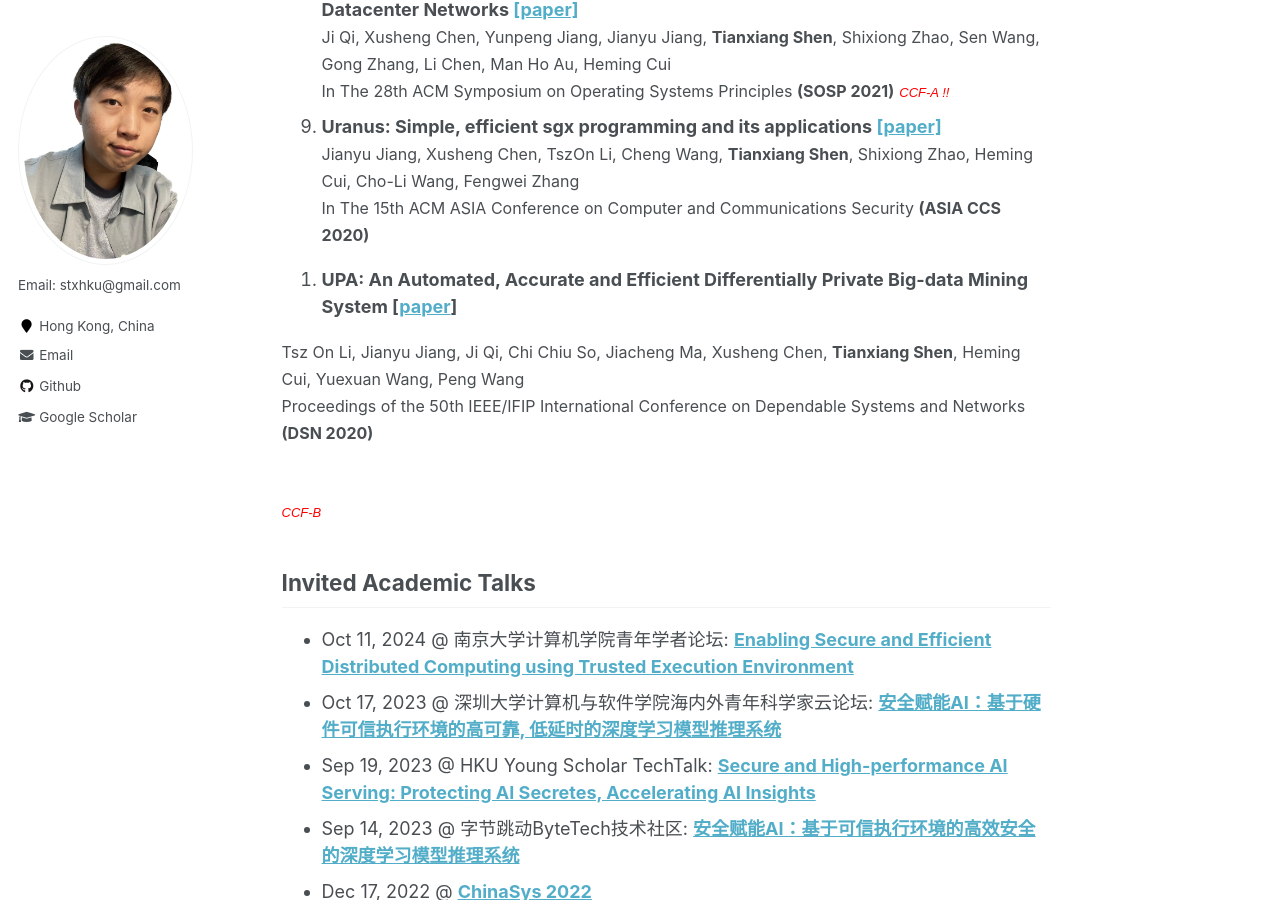
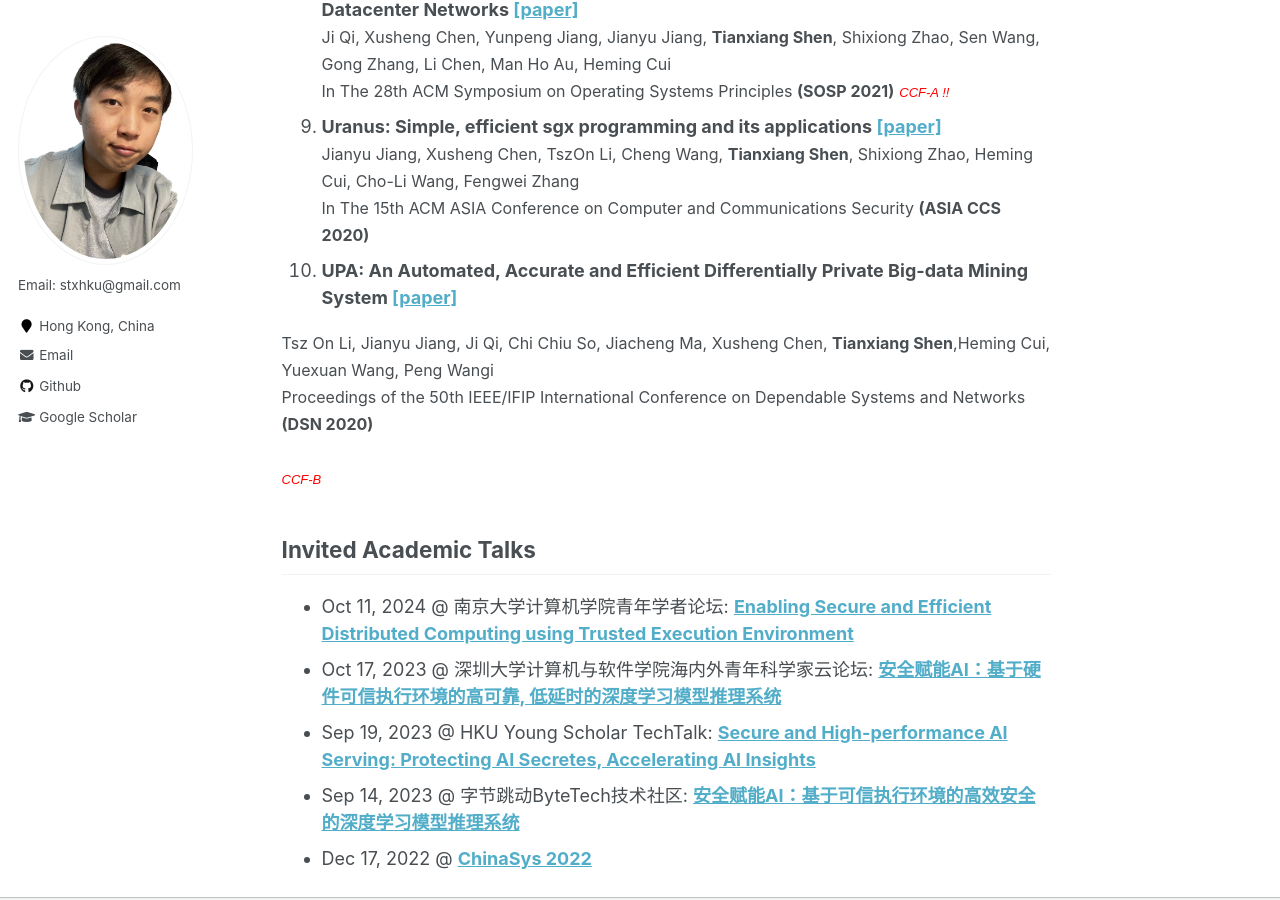
Before and after one commit to tianxiang999/tianxiang999.github.io, a Jekyll site: the page built from _pages/about.md, in a window 1280 px wide and 900 px high, scrolled down 1618 px. Built offline with Jekyll 4.4.1, drawn with Linux system fonts in a browser that asks for light colours; comment, search, counter and statistics services are not loaded.

Commit message:
Update about.md

```diff
--- a/_pages/about.md
+++ b/_pages/about.md
@@ -86,13 +86,13 @@ Selected Publications
    Fengwei Zhang<br>In The 15th ACM ASIA Conference on Computer and Communications
    Security <strong>(ASIA CCS 2020)</strong></font>
 
-<!-- 10. <strong>UPA: An Automated, Accurate and Efficient Differentially Private Big-data Mining System [[paper]](https://i.cs.hku.hk/~heming/papers/dsn20-upa.pdf)</strong>
+10. <strong>UPA: An Automated, Accurate and Efficient Differentially Private Big-data Mining System [[paper]](https://i.cs.hku.hk/~heming/papers/dsn20-upa.pdf)</strong>
   <br>
-   <font size="3">Tsz On Li, Jianyu Jiang, Ji Qi, Chi Chiu So, Jiacheng Ma, Xusheng Chen, <strong>Tianxiang Shen</strong>,Heming Cui, Yuexuan Wang, Peng Wangi<br>Proceedings of the 50th IEEE/IFIP International Conference on Dependable Systems and Networks <strong>(DSN 2020)</strong></font><font size="2" face="arial"
+   <font size="3">Tsz On Li, Jianyu Jiang, Ji Qi, Chi Chiu So, Jiacheng Ma, Xusheng Chen, <strong>Tianxiang Shen</strong>,Heming Cui, Yuexuan Wang, Peng Wangi<br>Proceedings of the 50th IEEE/IFIP International Conference on Dependable Systems and Networks <strong>(DSN 2020)</strong></font><br><font size="2" face="arial"
    color="red"><i>CCF-B</i></font>
 
- -->
 
+<!--
 10. <strong>UPA: An Automated, Accurate and Efficient Differentially Private Big-data Mining System
 [<a href="https://i.cs.hku.hk/~heming/papers/dsn20-upa.pdf">paper</a>]</strong>
 <br>
@@ -104,6 +104,8 @@ Selected Publications
 </font>
 <br>
 <font size="2" face="arial" color="red"><i>CCF-B</i></font>
+ -->
+
 
 Invited Academic Talks
 -----
```
